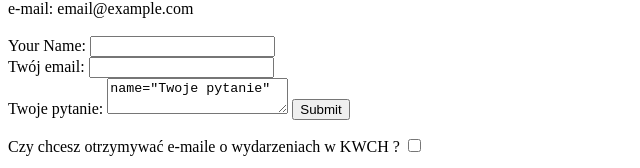
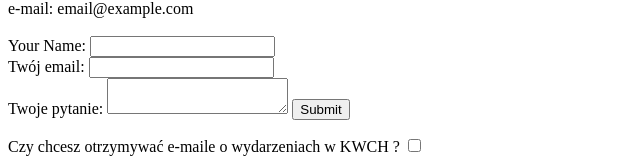
Before and after one commit to gregvu/KWCHCieszyn, a plain HTML site: page kontakt.html in a window 1280 px wide. Shown: the part 131-299 px from the top of the page, without its empty margins (0-640 px from the left). Drawn offline with Linux system fonts and the light colour scheme.

Commit message:
Fixed "Twoje pytanie" field

```diff
--- a/kontakt.html
+++ b/kontakt.html
@@ -29,7 +29,7 @@
 
 <br>
      <label>Twoje pytanie:</label>
-     <textarea>name="Twoje pytanie" </textarea>
+     <textarea> </textarea>
 
   <input type="submit" name="" />
   <p>
```
